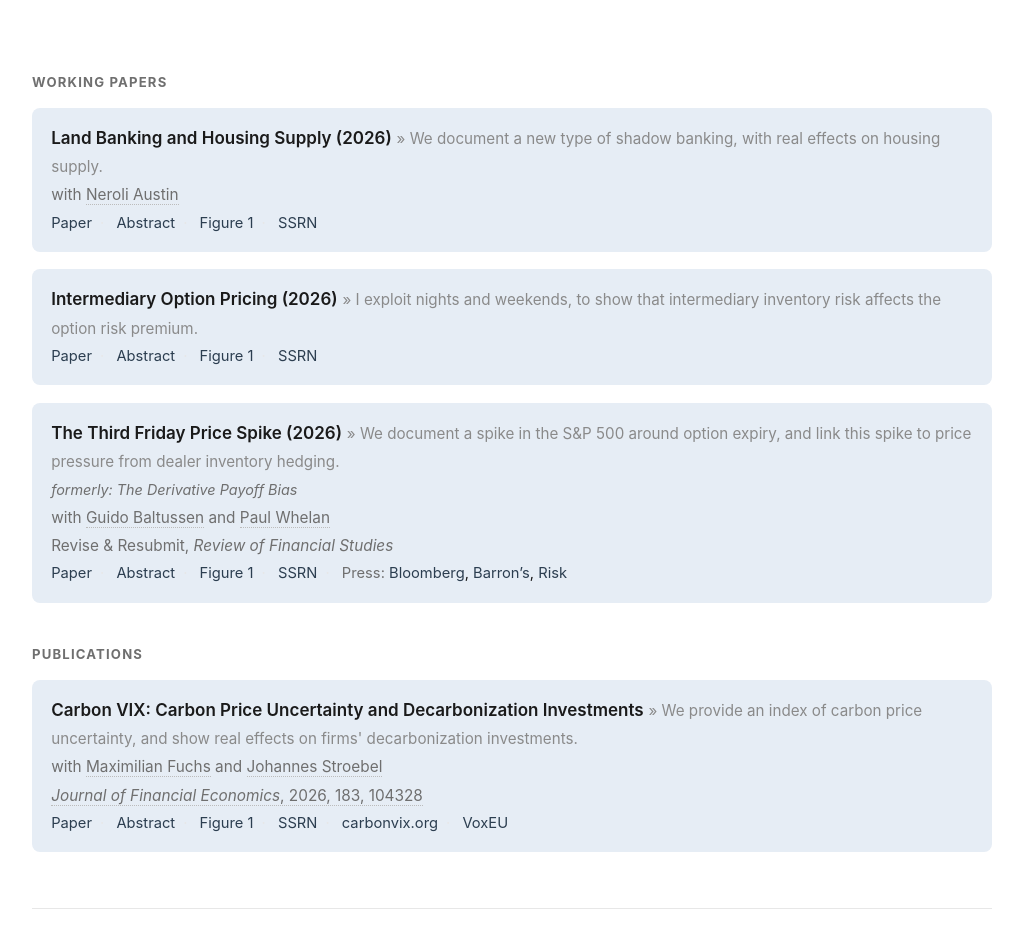
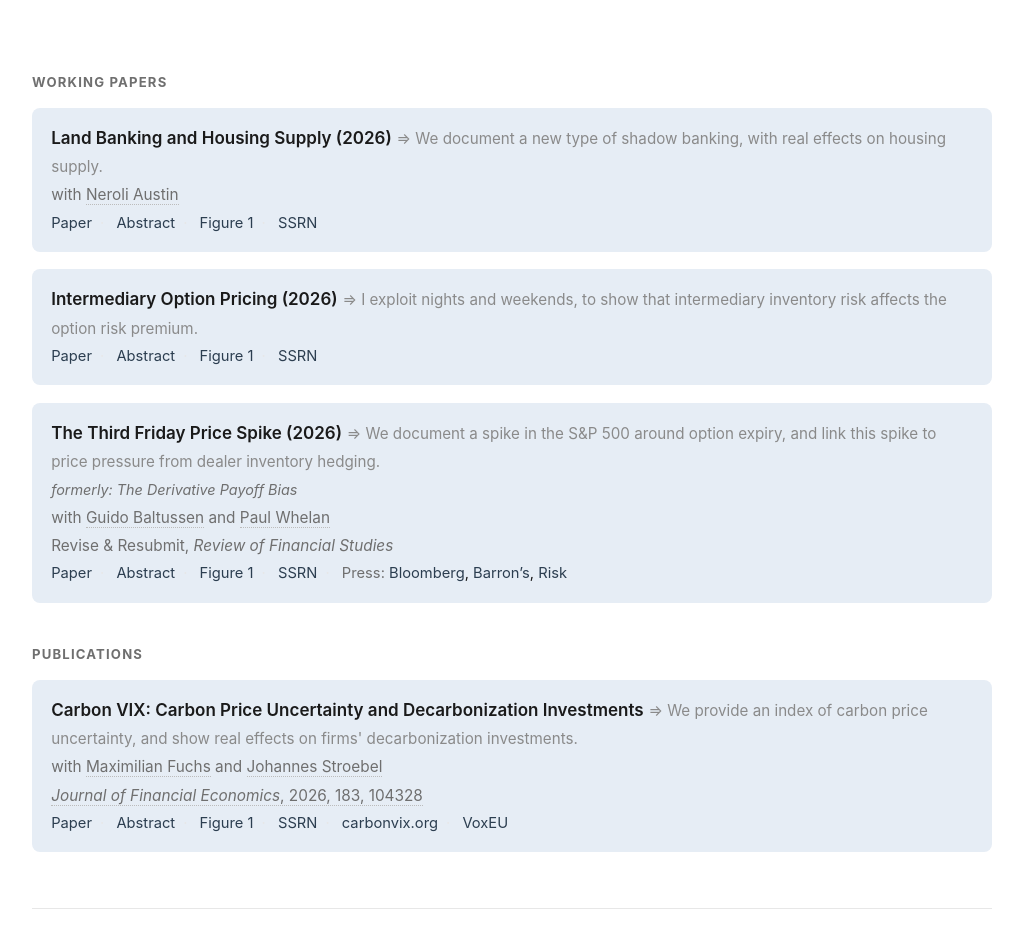
Before and after one commit to julianterstegge/julianterstegge.github.io, a plain HTML site: page index.html in a window 1280 px wide. Shown: the part 700-1629 px from the top of the page, without its empty margins (128-1151 px from the left). Drawn offline with Linux system fonts and the light colour scheme.

Commit message:
Change the one-liner arrow to a rightwards double arrow
Co-Authored-By: Claude Fable 5 <noreply@anthropic.com>

```diff
--- a/index.html
+++ b/index.html
@@ -83,7 +83,7 @@
       <h2>Working Papers</h2>
       <ul class="pub-list">
         <li id="paper-landbanking">
-          <span class="pub-title">Land Banking and Housing Supply (2026)</span> <span class="pub-oneliner">&raquo; We document a new type of shadow banking, with real effects on housing supply.</span><br>
+          <span class="pub-title">Land Banking and Housing Supply (2026)</span> <span class="pub-oneliner">&rArr;&nbsp;We document a new type of shadow banking, with real effects on housing supply.</span><br>
           <span class="pub-meta">with <a href="https://www.neroliaustin.com/" target="_blank" rel="noopener noreferrer">Neroli Austin</a></span>
           <div class="pub-links">
             <a href="assets/papers/land_banking_and_housing_supply.pdf" target="_blank" rel="noopener noreferrer">Paper</a><span class="sep">·</span>
@@ -100,7 +100,7 @@
           </div>
         </li>
         <li id="paper-intermediary">
-          <span class="pub-title">Intermediary Option Pricing (2026)</span> <span class="pub-oneliner">&raquo; I exploit nights and weekends, to show that intermediary inventory risk affects the option risk premium.</span>
+          <span class="pub-title">Intermediary Option Pricing (2026)</span> <span class="pub-oneliner">&rArr;&nbsp;I exploit nights and weekends, to show that intermediary inventory risk affects the option risk premium.</span>
           <div class="pub-links">
             <a href="assets/papers/intermediary_option_pricing.pdf" target="_blank" rel="noopener noreferrer">Paper</a><span class="sep">·</span>
             <button type="button" class="abstract-toggle" aria-expanded="false" aria-controls="abs-intermediary">Abstract</button><span class="sep">·</span>
@@ -116,7 +116,7 @@
           </div>
         </li>
         <li id="paper-payoff">
-          <span class="pub-title">The Third Friday Price Spike (2026)</span> <span class="pub-oneliner">&raquo; We document a spike in the S&amp;P 500 around option expiry, and link this spike to price pressure from dealer inventory hedging.</span><br>
+          <span class="pub-title">The Third Friday Price Spike (2026)</span> <span class="pub-oneliner">&rArr;&nbsp;We document a spike in the S&amp;P 500 around option expiry, and link this spike to price pressure from dealer inventory hedging.</span><br>
           <span class="pub-formerly">formerly: The Derivative Payoff Bias</span><br>
           <span class="pub-meta">with <a href="https://www.eur.nl/en/people/guido-baltussen" target="_blank" rel="noopener noreferrer">Guido Baltussen</a> and <a href="https://sites.google.com/view/paulwhelan/home" target="_blank" rel="noopener noreferrer">Paul Whelan</a><br>
           Revise &amp; Resubmit, <em>Review of Financial Studies</em></span>
@@ -145,7 +145,7 @@
       <h2>Publications</h2>
       <ul class="pub-list">
         <li id="paper-carbonvix">
-          <span class="pub-title">Carbon VIX: Carbon Price Uncertainty and Decarbonization Investments</span> <span class="pub-oneliner">&raquo; We provide an index of carbon price uncertainty, and show real effects on firms' decarbonization investments.</span><br>
+          <span class="pub-title">Carbon VIX: Carbon Price Uncertainty and Decarbonization Investments</span> <span class="pub-oneliner">&rArr;&nbsp;We provide an index of carbon price uncertainty, and show real effects on firms' decarbonization investments.</span><br>
           <span class="pub-meta">with <a href="https://maximilian-fuchs.github.io/" target="_blank" rel="noopener noreferrer">Maximilian Fuchs</a> and <a href="https://pages.stern.nyu.edu/~jstroebe/" target="_blank" rel="noopener noreferrer">Johannes Stroebel</a><br>
           <a href="https://doi.org/10.1016/j.jfineco.2026.104328" target="_blank" rel="noopener noreferrer"><em>Journal of Financial Economics</em>, 2026, 183, 104328</a></span>
           <div class="pub-links">
```
